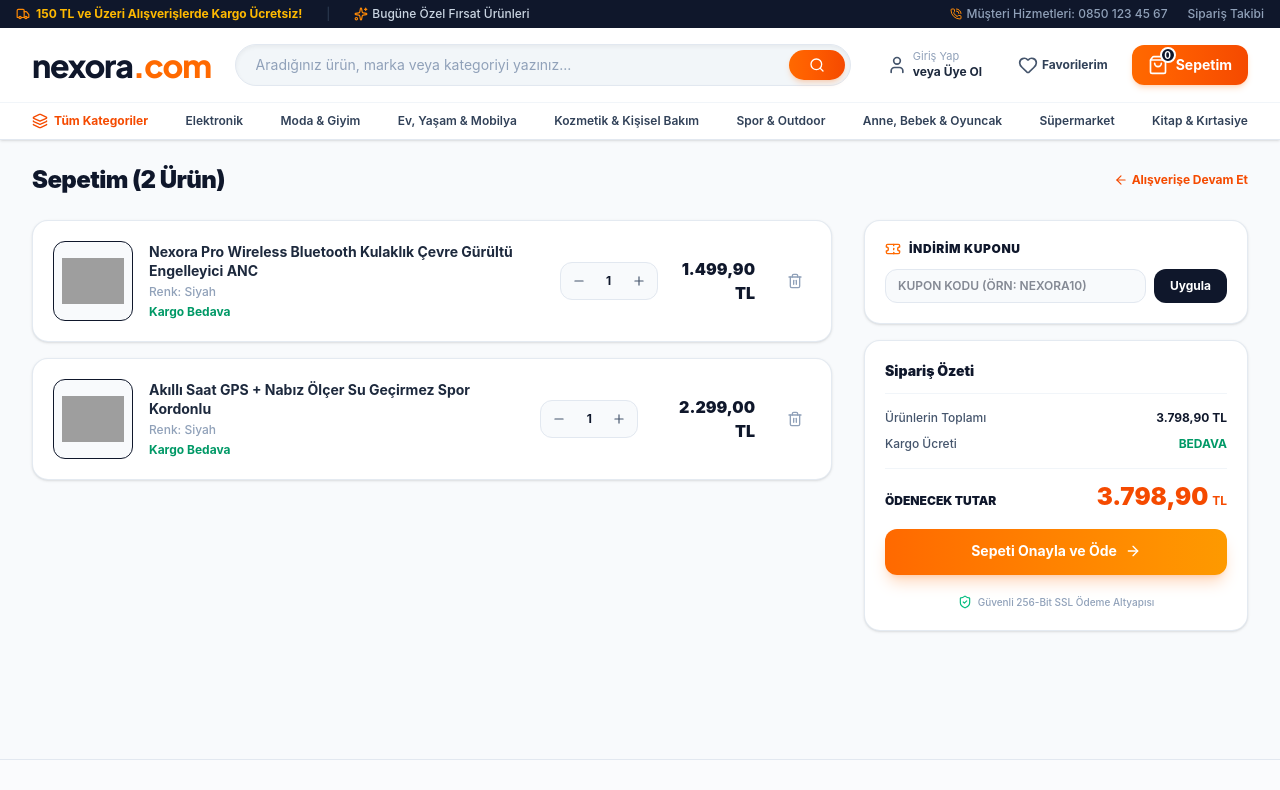
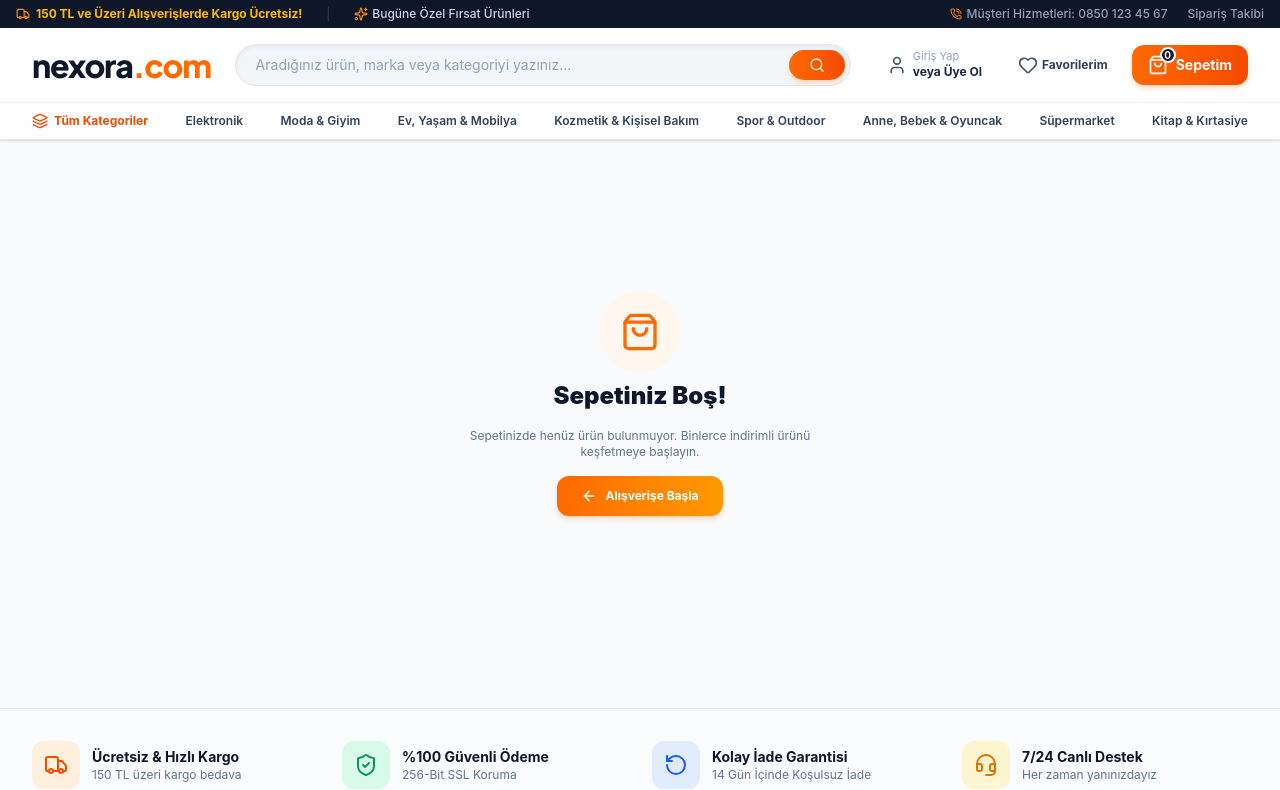
Before and after one commit to unsalgel/Nexora, a React (Vite) app in the folder src/Nexora.Web/: page /cart in a window 1280 px wide. Shown: the top 790 px of the page. Built offline with nearby package versions, Linux system fonts and the light colour scheme; grey boxes are pictures that could not be loaded.

Commit message:
fix(web): Kod içi exception hata mesajları Türkçe standartlarına uyarlandı

```diff
--- a/src/Nexora.Web/src/App.tsx
+++ b/src/Nexora.Web/src/App.tsx
@@ -2,6 +2,7 @@ import React from 'react';
 import { BrowserRouter as Router, Routes, Route } from 'react-router-dom';
 import { QueryClient, QueryClientProvider } from '@tanstack/react-query';
 import { FavoritesProvider } from './context/FavoritesContext';
+import { CartProvider } from './context/CartContext';
 import { Navbar } from './components/layout/Navbar';
 import { Footer } from './components/layout/Footer';
 import { HomePage } from './pages/HomePage';
@@ -26,6 +27,7 @@ export const App: React.FC = () => {
   return (
     <QueryClientProvider client={queryClient}>
       <FavoritesProvider>
+        <CartProvider>
           <Router>
             <div className="flex flex-col min-h-screen bg-slate-50 text-slate-900 selection:bg-orange-500 selection:text-white font-sans overflow-x-hidden">
               <Navbar />
@@ -47,6 +49,7 @@ export const App: React.FC = () => {
               <Footer />
             </div>
           </Router>
+        </CartProvider>
       </FavoritesProvider>
     </QueryClientProvider>
   );
--- a/src/Nexora.Web/src/components/layout/Navbar.tsx
+++ b/src/Nexora.Web/src/components/layout/Navbar.tsx
@@ -1,5 +1,7 @@
-import React, { useState } from 'react';
+import React, { useState, useEffect } from 'react';
 import { Link } from 'react-router-dom';
+import { useCart } from '../../context/CartContext';
+import { decodeJwt } from '../../lib/jwt';
 import {
   ShoppingBag,
   Heart,
@@ -10,11 +12,15 @@ import {
   PhoneCall,
   Truck,
   Layers,
-  Sparkles
+  Sparkles,
+
 } from 'lucide-react';
 
 export const Navbar: React.FC = () => {
+
   const [isMobileMenuOpen, setIsMobileMenuOpen] = useState(false);
+  const { cartCount } = useCart();
+  const [userName, setUserName] = useState<string | null>(null);
 
   const categories = [
     'Elektronik',
@@ -26,6 +32,22 @@ export const Navbar: React.FC = () => {
     'Süpermarket',
     'Kitap & Kırtasiye'
   ];
+
+  const isLoggedIn = !!localStorage.getItem('accessToken');
+
+  useEffect(() => {
+    if (isLoggedIn) {
+      const token = localStorage.getItem('accessToken');
+      if (token) {
+        const claims = decodeJwt(token);
+        if (claims) {
+          setUserName(`${claims.firstName} ${claims.lastName}`);
+        }
+      }
+    } else {
+      setUserName(null);
+    }
+  }, [isLoggedIn]);
 
   return (
     <header className="bg-white border-b border-slate-200 sticky top-0 z-50 shadow-sm w-full overflow-hidden">
@@ -56,7 +78,7 @@ export const Navbar: React.FC = () => {
       <div className="max-w-7xl mx-auto px-3 sm:px-6 lg:px-8 py-2.5 sm:py-3.5">
         <div className="flex items-center justify-between gap-2 sm:gap-6">
 
-          {/* Özel Plus Jakarta Sans Fontlu Prestij Logo */}
+          {/* Logo */}
           <Link to="/" className="flex items-center shrink-0 group py-1">
             <span className="logo-font text-2xl sm:text-[32px] text-slate-900 group-hover:opacity-90 transition-opacity leading-none">
               nexora<span className="text-orange-500 font-black">.com</span>
@@ -83,15 +105,24 @@ export const Navbar: React.FC = () => {
           {/* Sağ Eylem Butonları */}
           <div className="flex items-center gap-1 sm:gap-3">
 
-            {/* Giriş Yap */}
+            {/* Giriş Yap / Profilim */}
             <Link
-              to="/login"
+              to={isLoggedIn ? "/profile" : "/login"}
               className="p-2 sm:px-3 text-slate-700 hover:text-orange-600 hover:bg-orange-50/70 rounded-xl transition-colors font-medium text-sm flex items-center gap-1.5"
             >
               <User className="w-5 h-5 text-slate-600" />
               <div className="hidden lg:flex flex-col text-left leading-tight">
-                <span className="text-[11px] text-slate-400 font-normal">Giriş Yap</span>
-                <span className="text-xs font-bold text-slate-800">veya Üye Ol</span>
+                {isLoggedIn ? (
+                  <>
+                    <span className="text-[11px] text-slate-400 font-normal">Hesabım</span>
+                    <span className="text-xs font-bold text-slate-800 truncate max-w-[100px]">{userName || 'Kullanıcı'}</span>
+                  </>
+                ) : (
+                  <>
+                    <span className="text-[11px] text-slate-400 font-normal">Giriş Yap</span>
+                    <span className="text-xs font-bold text-slate-800">veya Üye Ol</span>
+                  </>
+                )}
               </div>
             </Link>
 
@@ -112,7 +143,7 @@ export const Navbar: React.FC = () => {
               <div className="relative">
                 <ShoppingBag className="w-5 h-5" />
                 <span className="absolute -top-2 -right-2 bg-slate-900 text-white text-[10px] font-bold w-4 h-4 rounded-full flex items-center justify-center border-2 border-white">
-                  0
+                  {cartCount}
                 </span>
               </div>
               <span className="hidden sm:inline">Sepetim</span>
@@ -128,7 +159,7 @@ export const Navbar: React.FC = () => {
           </div>
         </div>
 
-        {/* Mobil Arama Motoru (Sınırlandırılmış) */}
+        {/* Mobil Arama Motoru */}
         <div className="mt-2 sm:mt-3 md:hidden w-full">
           <div className="relative flex items-center w-full">
             <input
--- /dev/null
+++ b/src/Nexora.Web/src/context/CartContext.tsx
@@ -0,0 +1,160 @@
+import React, { createContext, useContext, useState, useEffect } from 'react';
+import { apiClient } from '../lib/apiClient';
+import type { ApiResponse } from '../lib/apiClient';
+
+export interface CartItem {
+  id: string;
+  productId: string;
+  productName: string;
+  productImageUrl?: string;
+  productVariantId?: string;
+  variantSKU?: string;
+  variantAttributeValues?: string[];
+  unitPrice: number;
+  quantity: number;
+  totalPrice: number;
+}
+
+export interface Cart {
+  id: string;
+  userId: string;
+  items: CartItem[];
+  grandTotal: number;
+}
+
+interface CartContextType {
+  cart: Cart | null;
+  isLoading: boolean;
+  addToCart: (productId: string, quantity?: number) => Promise<boolean>;
+  updateQuantity: (cartItemId: string, quantity: number) => Promise<boolean>;
+  removeFromCart: (cartItemId: string) => Promise<boolean>;
+  clearCart: () => Promise<boolean>;
+  refreshCart: () => Promise<void>;
+  cartCount: number;
+}
+
+const CartContext = createContext<CartContextType | undefined>(undefined);
+
+export const CartProvider: React.FC<{ children: React.ReactNode }> = ({ children }) => {
+  const [cart, setCart] = useState<Cart | null>(null);
+  const [isLoading, setIsLoading] = useState(false);
+
+  const isLoggedIn = () => !!localStorage.getItem('accessToken');
+
+  const refreshCart = async () => {
+    if (!isLoggedIn()) {
+      setCart(null);
+      return;
+    }
+
+    try {
+      setIsLoading(true);
+      const response = await apiClient.get<ApiResponse<Cart>>('/cart');
+      if (response.data?.isSuccess) {
+        setCart(response.data.data);
+      }
+    } catch (error) {
+      console.error('Sepet yüklenirken hata oluştu:', error);
+    } finally {
+      setIsLoading(false);
+    }
+  };
+
+  useEffect(() => {
+    refreshCart();
+  }, []);
+
+  const addToCart = async (productId: string, quantity: number = 1): Promise<boolean> => {
+    if (!isLoggedIn()) {
+      alert('Ürünü sepete eklemek için lütfen önce giriş yapın.');
+      return false;
+    }
+
+    try {
+      const response = await apiClient.post<ApiResponse<string>>('/cart/items', {
+        productId,
+        quantity
+      });
+      if (response.data?.isSuccess) {
+        await refreshCart();
+        return true;
+      }
+      return false;
+    } catch (error) {
+      console.error('Sepete eklerken hata oluştu:', error);
+      return false;
+    }
+  };
+
+  const updateQuantity = async (cartItemId: string, quantity: number): Promise<boolean> => {
+    if (quantity < 1) return false;
+
+    try {
+      const response = await apiClient.put<ApiResponse<string>>(`/cart/items/${cartItemId}`, {
+        quantity
+      });
+      if (response.data?.isSuccess) {
+        await refreshCart();
+        return true;
+      }
+      return false;
+    } catch (error) {
+      console.error('Sepet güncellenirken hata oluştu:', error);
+      return false;
+    }
+  };
+
+  const removeFromCart = async (cartItemId: string): Promise<boolean> => {
+    try {
+      const response = await apiClient.delete<ApiResponse<string>>(`/cart/items/${cartItemId}`);
+      if (response.data?.isSuccess) {
+        await refreshCart();
+        return true;
+      }
+      return false;
+    } catch (error) {
+      console.error('Sepetten silerken hata oluştu:', error);
+      return false;
+    }
+  };
+
+  const clearCart = async (): Promise<boolean> => {
+    try {
+      const response = await apiClient.delete<ApiResponse<string>>('/cart');
+      if (response.data?.isSuccess) {
+        setCart(null);
+        return true;
+      }
+      return false;
+    } catch (error) {
+      console.error('Sepet temizlenirken hata oluştu:', error);
+      return false;
+    }
+  };
+
+  // Sepetteki toplam ürün adetini hesaplar
+  const cartCount = cart?.items.reduce((sum, item) => sum + item.quantity, 0) || 0;
+
+  return (
+    <CartContext.Provider value={{
+      cart,
+      isLoading,
+      addToCart,
+      updateQuantity,
+      removeFromCart,
+      clearCart,
+      refreshCart,
+      cartCount
+    }}>
+      {children}
+    </CartContext.Provider>
+  );
+};
+
+export const useCart = () => {
+  const context = useContext(CartContext);
+  if (!context) {
+    throw new Error('useCart, bir CartProvider içerisinde kullanılmalıdır.');
+  }
+  return context;
+};
--- a/src/Nexora.Web/src/context/FavoritesContext.tsx
+++ b/src/Nexora.Web/src/context/FavoritesContext.tsx
@@ -106,7 +106,7 @@ export const FavoritesProvider: React.FC<{ children: React.ReactNode }> = ({ chi
 export const useFavorites = () => {
   const context = useContext(FavoritesContext);
   if (!context) {
-    throw new Error('useFavorites must be used within a FavoritesProvider');
+    throw new Error('useFavorites, bir FavoritesProvider içerisinde kullanılmalıdır.');
   }
   return context;
 };
--- a/src/Nexora.Web/src/pages/CartPage.tsx
+++ b/src/Nexora.Web/src/pages/CartPage.tsx
@@ -1,50 +1,15 @@
 import React, { useState } from 'react';
 import { Link, useNavigate } from 'react-router-dom';
 import { Trash2, Plus, Minus, ArrowRight, ShieldCheck, Ticket, ShoppingBag, ArrowLeft } from 'lucide-react';
+import { useCart } from '../context/CartContext';
 
 export const CartPage: React.FC = () => {
   const navigate = useNavigate();
-
-  const [cartItems, setCartItems] = useState([
-    {
-      id: '1',
-      title: 'Nexora Pro Wireless Bluetooth Kulaklık Çevre Gürültü Engelleyici ANC',
-      color: 'Siyah',
-      price: 1499.90,
-      oldPrice: 1999.00,
-      quantity: 1,
-      image: 'https://images.unsplash.com/photo-1505740420928-5e560c06d30e?w=300&q=80'
-    },
-    {
-      id: '3',
-      title: 'Akıllı Saat GPS + Nabız Ölçer Su Geçirmez Spor Kordonlu',
-      color: 'Siyah',
-      price: 2299.00,
-      oldPrice: 2899.00,
-      quantity: 1,
-      image: 'https://images.unsplash.com/photo-1523275335684-37898b6baf30?w=300&q=80'
-    }
-  ]);
+  const { cart, isLoading, updateQuantity, removeFromCart } = useCart();
 
   const [couponCode, setCouponCode] = useState('');
   const [appliedDiscount, setAppliedDiscount] = useState(0);
   const [couponSuccess, setCouponSuccess] = useState('');
-
-  const updateQuantity = (id: string, delta: number) => {
-    setCartItems(prev =>
-      prev.map(item => {
-        if (item.id === id) {
-          const newQty = item.quantity + delta;
-          return newQty > 0 ? { ...item, quantity: newQty } : item;
-        }
-        return item;
-      })
-    );
-  };
-
-  const removeItem = (id: string) => {
-    setCartItems(prev => prev.filter(item => item.id !== id));
-  };
 
   const handleApplyCoupon = (e: React.FormEvent) => {
     e.preventDefault();
@@ -56,9 +21,18 @@ export const CartPage: React.FC = () => {
     }
   };
 
-  const subTotal = cartItems.reduce((acc, item) => acc + item.price * item.quantity, 0);
-  const shippingFee = subTotal > 500 ? 0 : 39.90;
+  const cartItems = cart?.items || [];
+  const subTotal = cart?.grandTotal || 0;
+  const shippingFee = subTotal > 500 || subTotal === 0 ? 0 : 39.90;
   const grandTotal = Math.max(0, subTotal + shippingFee - appliedDiscount);
+
+  if (isLoading) {
+    return (
+      <div className="min-h-[60vh] flex justify-center items-center">
+        <div className="w-10 h-10 border-4 border-orange-500 border-t-transparent rounded-full animate-spin" />
+      </div>
+    );
+  }
 
   if (cartItems.length === 0) {
     return (
@@ -90,20 +64,23 @@ export const CartPage: React.FC = () => {
 
       <div className="grid grid-cols-1 lg:grid-cols-12 gap-8">
 
-        {/* SOL: Ürün Listesi (8 Kolon) */}
+        {/* SOL: Ürün Listesi */}
         <div className="lg:col-span-8 space-y-4">
           {cartItems.map((item) => (
             <div key={item.id} className="bg-white rounded-2xl border border-slate-200/90 p-4 sm:p-5 shadow-sm flex flex-col sm:flex-row items-center justify-between gap-4">
 
               <div className="flex items-center gap-4 w-full sm:w-auto">
                 <div className="w-20 h-20 rounded-xl bg-slate-50 border p-2 shrink-0 flex items-center justify-center">
-                  <img src={item.image} alt={item.title} className="max-h-full object-contain" />
+                  <img
+                    src={item.productImageUrl || 'https://images.unsplash.com/photo-1505740420928-5e560c06d30e?w=300&q=80'}
+                    alt={item.productName}
+                    className="max-h-full object-contain"
+                  />
                 </div>
 
                 <div className="space-y-1">
-                  <h3 className="text-sm font-bold text-slate-800 line-clamp-2 leading-snug">{item.title}</h3>
-                  <span className="text-xs text-slate-400 font-medium block">Renk: {item.color}</span>
-                  <span className="text-xs text-emerald-600 font-bold block">Kargo Bedava</span>
+                  <h3 className="text-sm font-bold text-slate-800 line-clamp-2 leading-snug">{item.productName}</h3>
+                  <span className="text-[10px] text-emerald-600 font-bold block">Kargo Bedava</span>
                 </div>
               </div>
 
@@ -111,14 +88,14 @@ export const CartPage: React.FC = () => {
                 {/* Adet Seçici */}
                 <div className="flex items-center border border-slate-200 rounded-xl bg-slate-50 p-1">
                   <button
-                    onClick={() => updateQuantity(item.id, -1)}
+                    onClick={() => updateQuantity(item.id, item.quantity - 1)}
                     className="w-7 h-7 rounded-lg hover:bg-white flex items-center justify-center text-slate-600 font-bold transition-colors"
                   >
                     <Minus className="w-3.5 h-3.5" />
                   </button>
                   <span className="w-8 text-center font-bold text-xs text-slate-900">{item.quantity}</span>
                   <button
-                    onClick={() => updateQuantity(item.id, 1)}
+                    onClick={() => updateQuantity(item.id, item.quantity + 1)}
                     className="w-7 h-7 rounded-lg hover:bg-white flex items-center justify-center text-slate-600 font-bold transition-colors"
                   >
                     <Plus className="w-3.5 h-3.5" />
@@ -128,13 +105,13 @@ export const CartPage: React.FC = () => {
                 {/* Fiyat */}
                 <div className="text-right">
                   <span className="text-base font-black text-slate-900 block">
-                    {(item.price * item.quantity).toLocaleString('tr-TR', { minimumFractionDigits: 2 })} TL
+                    {item.totalPrice.toLocaleString('tr-TR', { minimumFractionDigits: 2 })} TL
                   </span>
                 </div>
 
                 {/* Sil Butonu */}
                 <button
-                  onClick={() => removeItem(item.id)}
+                  onClick={() => removeFromCart(item.id)}
                   className="p-2 text-slate-400 hover:text-rose-600 transition-colors"
                   title="Ürünü Sil"
                 >
@@ -146,7 +123,7 @@ export const CartPage: React.FC = () => {
           ))}
         </div>
 
-        {/* SAĞ: Sipariş Özeti & Kupon (4 Kolon) */}
+        {/* SAĞ: Sipariş Özeti & Kupon */}
         <div className="lg:col-span-4 space-y-4">
 
           {/* İndirim Kuponu */}
```
Lines whose indentation alone changed are shown as unchanged.
